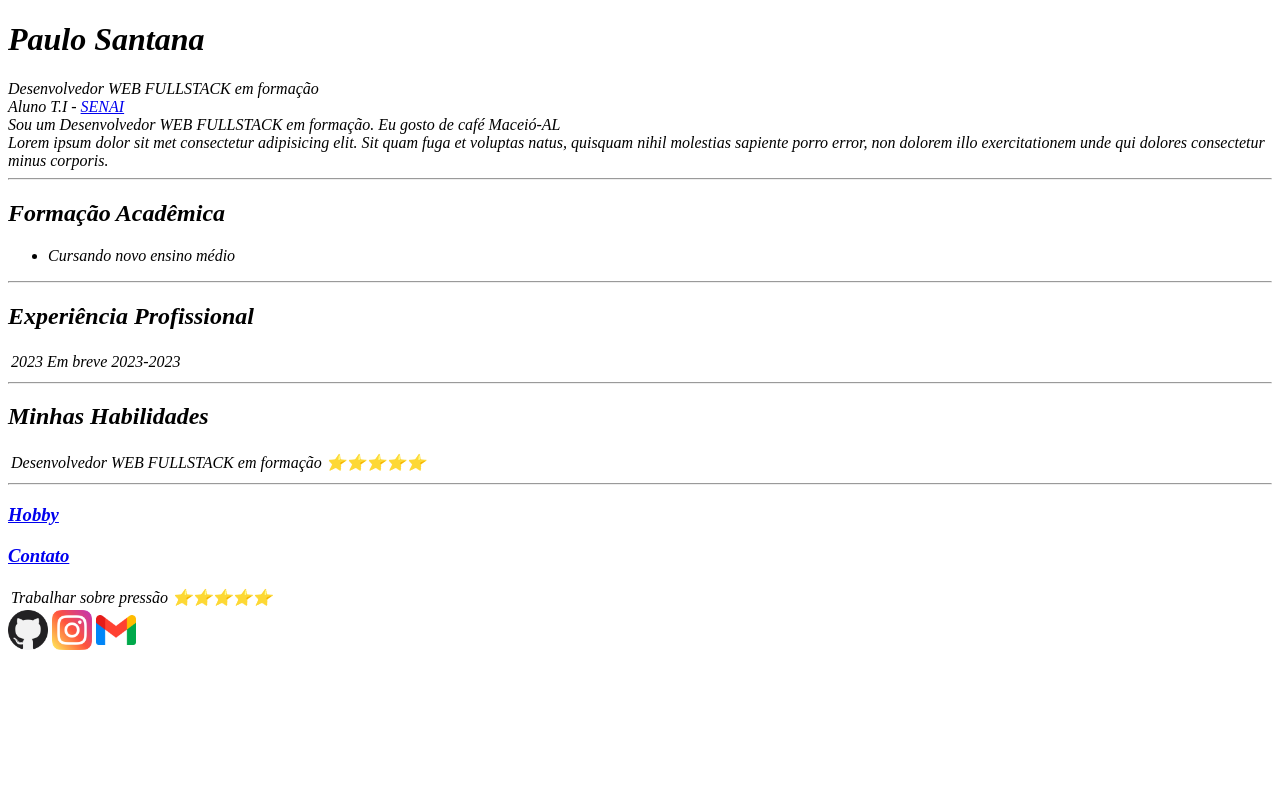
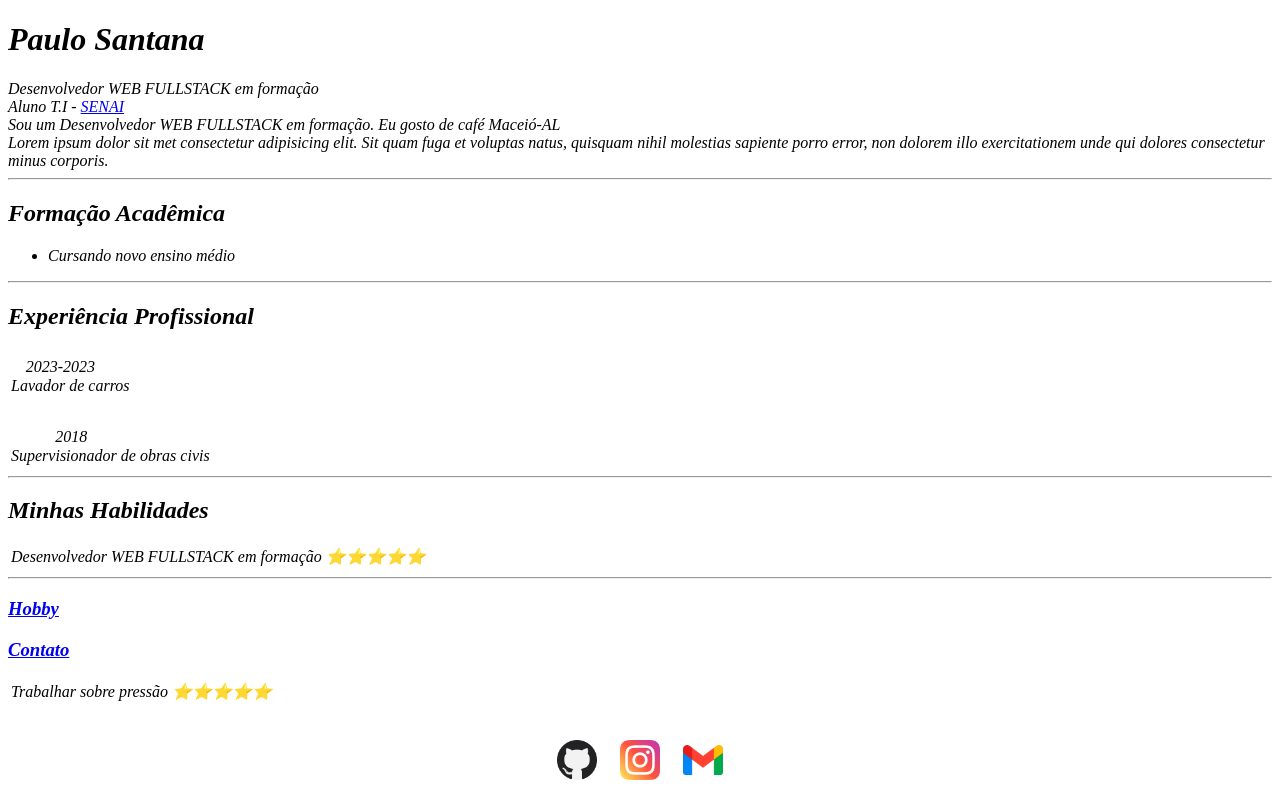
Before and after one commit to PaulloCruz/paulsantanadacruz, a plain HTML site: page index.html in a window 1280 px wide. Drawn offline with Linux system fonts and the light colour scheme.

Commit message:
atualização 28.09 curriculo

```diff
--- a/index.html
+++ b/index.html
@@ -8,13 +8,6 @@
     <link rel="website icon" type="png"
     href="https://i.imgur.com/GFidifk.png">
 
-    <style>
-        .redes{
-
-
-        }
-
-    </style>
 
 </head>
 <em>
@@ -32,11 +25,14 @@
     <hr>
     <h2>Experiência Profissional</h2>
     <table>
+        <thead>
         <tr>
-            <td>2023</td>
-            <td>Em breve</td>
-            <td>2023-2023</td>
+            <td> ㅤ2023-2023 <br> Lavador de carros <br>ㅤ</td>
         </tr>
+        <tr>
+            <td> ㅤㅤㅤ2018 <br> Supervisionador de obras civis <br></td>
+        </tr>
+        </thead>
     </table>
     <hr>
     <h2>Minhas Habilidades</h2>
@@ -61,15 +57,18 @@
     </table>
 
 
-        <div class="redes">
+        <div class="redes" >
+            <br><br>
+            <center>
                 <a  href="https://github.com/PaulloCruz" target="_blank" ><img src="./img/github.png" alt="GithHub"
                     width="40" height="40"></a>
-
+                    ㅤ
                  <a href="https://www.instagram.com/paulosantanaa__/" target="_blank"><img src="./img/instagram.png"
                     alt="instagram" width="40" height="40" ></a>
-
-                     <a href="mailto:paullo.cruz@hotmail.com"><img src="./img/gmail.png" alt="GMAIL " width="40"
+                    ㅤ
+                <a href="mailto:paullo.cruz@hotmail.com"><img src="./img/gmail.png" alt="GMAIL " width="40"
                     height="40"></a>
+                </center>
         </div>
 
 
```
